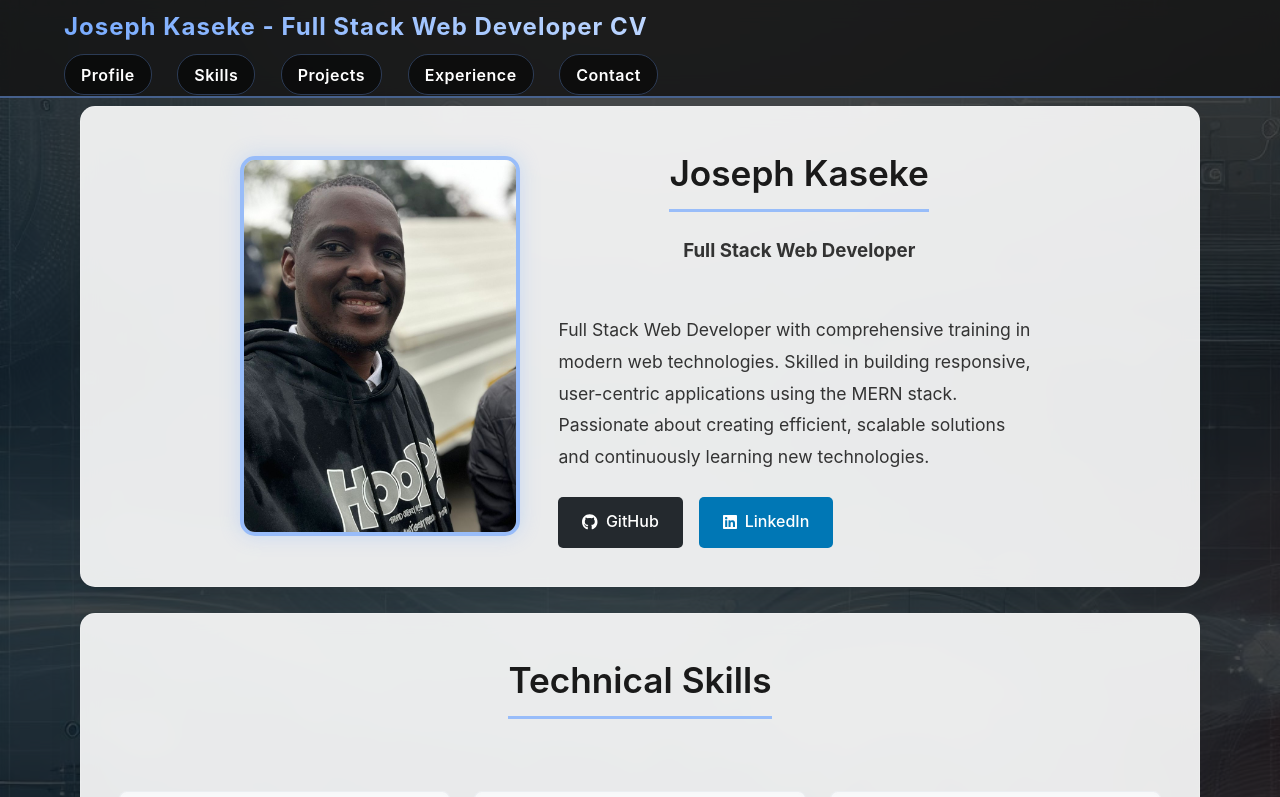
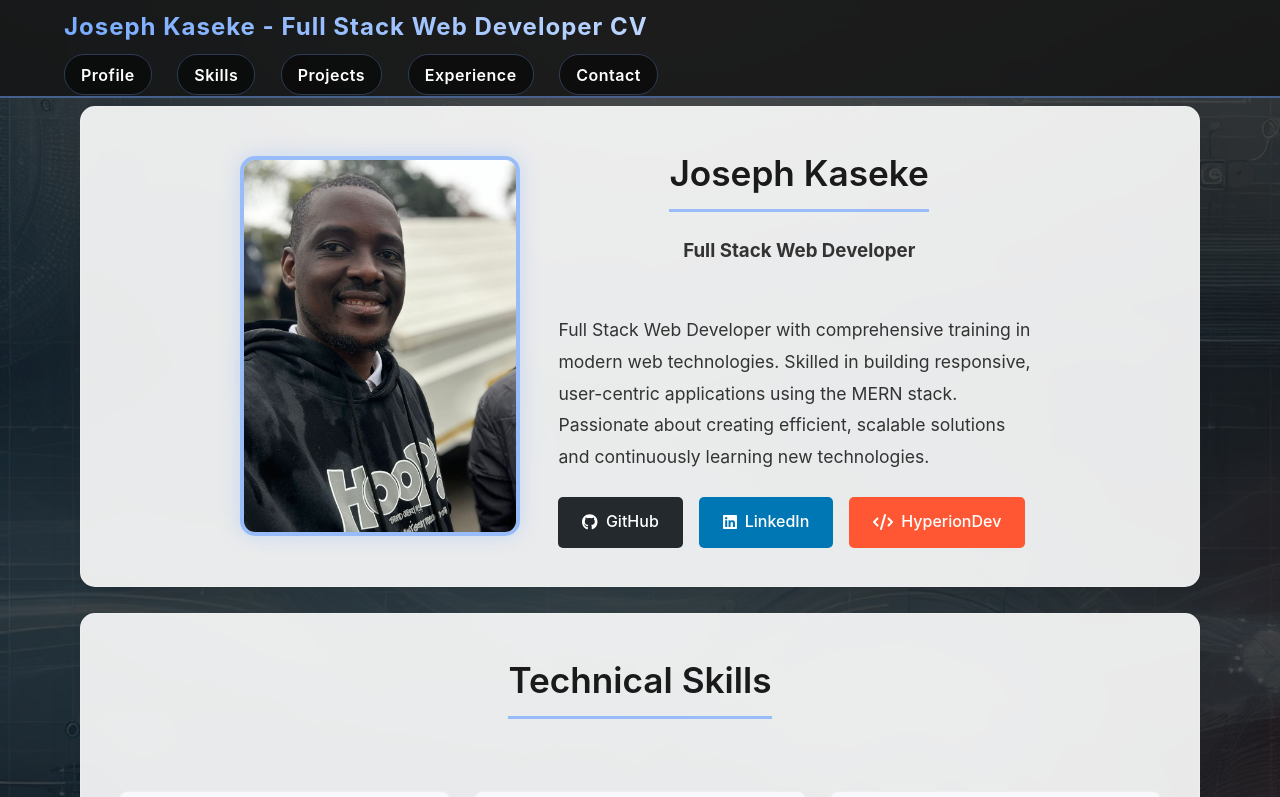
Before and after one commit to Jkaseke1/joseph-cv, a React (Create React App) app: page / in a window 1280 px wide. Shown: the top 797 px of the page. Built offline with nearby package versions, Linux system fonts and the light colour scheme.

Commit message:
profile section add- Hyperiondev link

```diff
--- a/src/App.css
+++ b/src/App.css
@@ -203,6 +203,10 @@ section:hover {
 
 .linkedin-link {
   background: #0077b5;
+}
+
+.hyperion-link {
+  background: #FF5733;
 }
 
 .social-link:hover {
--- a/src/App.js
+++ b/src/App.js
@@ -5,6 +5,8 @@ import 'react-toastify/dist/ReactToastify.css';
 import { FontAwesomeIcon } from '@fortawesome/react-fontawesome';
 import { faExternalLinkAlt } from '@fortawesome/free-solid-svg-icons';
 import { faGithub, faLinkedin } from '@fortawesome/free-brands-svg-icons';
+import { faCode } from '@fortawesome/free-solid-svg-icons';
+
 
 function App() {
   return (
@@ -64,6 +66,9 @@ function Profile() {
             </a>
             <a href="https://www.linkedin.com/in/joseph-kaseke-6b27641b4/" target="_blank" rel="noopener noreferrer" className="social-link linkedin-link">
               <FontAwesomeIcon icon={faLinkedin} /> LinkedIn
+            </a>
+            <a href="https://www.hyperiondev.com/portfolio/JK23120012827/" target="_blank" rel="noopener noreferrer" className="social-link hyperion-link">
+              <FontAwesomeIcon icon={faCode} /> HyperionDev
             </a>
           </div>
         </div>
```
